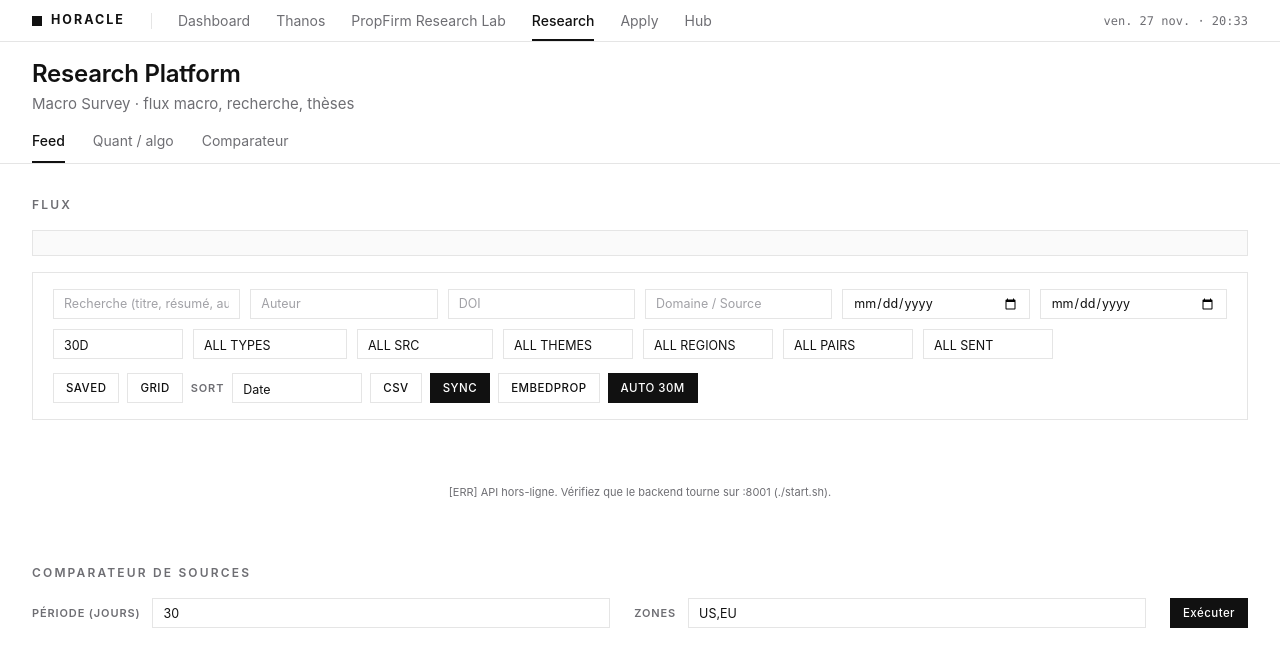
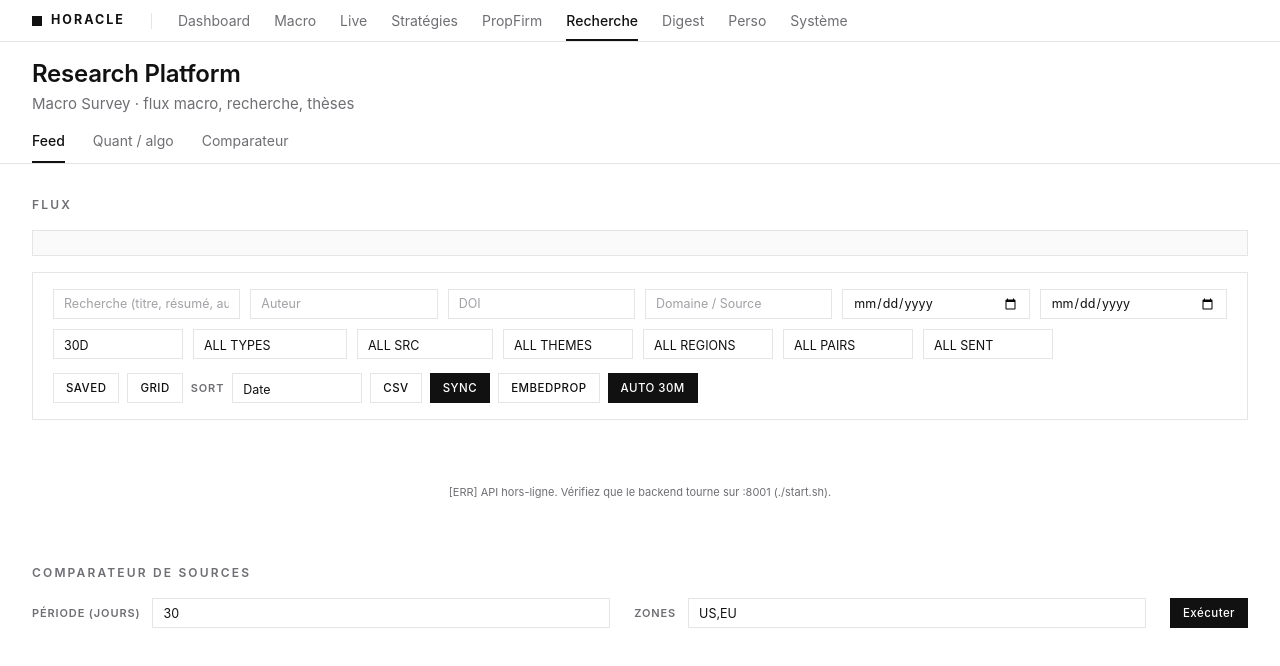
Before and after one commit to OptiWealthSolutions/Research-Platform, a plain HTML site: page frontend/index.html in a window 1280 px wide. Drawn offline with Linux system fonts and the light colour scheme; no server answers.

Commit message:
Sync Horacle UI 1.1 : barre unique de l'écosystème
Copie exacte de design/horacle-ui (Horacle Orchestrator), diffusée par scripts/design_sync.sh.

Co-Authored-By: Claude Opus 5.5 <noreply@anthropic.com>

```diff
--- a/frontend/horacle.css
+++ b/frontend/horacle.css
@@ -35,7 +35,8 @@
 .ho-eco .ho-mark { color: var(--ho-ink); font-weight: 700; font-size: 12.5px; letter-spacing: 0.16em; gap: 9px; }
 .ho-eco .ho-mark i { width: 10px; height: 10px; background: var(--ho-ink); display: inline-block; }
 .ho-eco .ho-eco-sep { width: 1px; height: 16px; background: var(--ho-line); }
-.ho-eco .ho-eco-right { margin-left: auto; font-family: var(--ho-mono); font-size: 12px; color: var(--ho-muted); }
+.ho-eco .ho-eco-nav { display: flex; align-items: stretch; gap: 24px; height: 100%; }
+.ho-eco .ho-eco-right { margin-left: auto; font-size: 12px; color: var(--ho-muted); white-space: nowrap; display: flex; gap: 14px; align-items: center; }
 
 /* ── en-tête et onglets fixes sous la barre d'écosystème ─────────────────── */
 html.ho-has-eco, html.ho-has-eco body { overflow-x: clip; height: auto; min-height: 100%; }
--- a/frontend/horacle.js
+++ b/frontend/horacle.js
@@ -1,22 +1,39 @@
-/* Horacle UI 1.0 — barre d'écosystème commune. Source : Horacle Orchestrator/design/horacle-ui/ (copie exacte
-   dans chaque projet). Injecte en haut de <body> la même barre partout : marque, liens vers chaque application,
-   heure. L'application courante est reconnue par son port (ou <script data-app="…">). Aucune requête réseau. */
+/* Horacle UI 1.1 — barre d'écosystème commune. Source : Horacle Orchestrator/design/horacle-ui/ (copie exacte
+   dans chaque projet). Injecte en haut de <body> la MÊME barre partout : marque et sections du desk.
+   Une section mène soit à une vue de l'orchestrateur (:8700/#…), soit directement à une application.
+   La section active est reconnue par le port (ou <script data-app="…">) et, dans l'orchestrateur, par l'ancre.
+   Aucune requête réseau, pas d'horloge (l'heure est affichée une seule fois, sur le Dashboard). */
 (function () {
   if (window.__horacleEco) return;
   window.__horacleEco = true;
-  var APPS = [
-    { id: "orchestrator", name: "Dashboard", port: "8700" },
-    { id: "thanos", name: "Thanos", port: "8050" },
-    { id: "proplab", name: "PropFirm Research Lab", port: "8830" },
-    { id: "research", name: "Research", port: "3001" },
-    { id: "apply", name: "Apply", port: "8002" },
-    { id: "hub", name: "Hub", port: "8000" },
+  var ORCH = "http://127.0.0.1:8700/";
+  var ITEMS = [
+    { id: "overview", label: "Dashboard", hash: "" },
+    { id: "macro", label: "Macro", hash: "macro", ports: ["8000"] },
+    { id: "live", label: "Live", hash: "live" },
+    { id: "strategies", label: "Stratégies", url: "http://127.0.0.1:8050/", ports: ["8050"] },
+    { id: "propfirm", label: "PropFirm", url: "http://127.0.0.1:8830/", ports: ["8830"] },
+    { id: "recherche", label: "Recherche", url: "http://127.0.0.1:3001/", ports: ["3001", "8001"] },
+    { id: "digest", label: "Digest", hash: "digest" },
+    { id: "perso", label: "Perso", hash: "perso", ports: ["8002", "5173"] },
+    { id: "systeme", label: "Système", hash: "systeme" },
   ];
+  // Ancres de l'orchestrateur (anciennes comprises) → section de la barre
+  var ALIAS = { "": "overview", overview: "overview", macro: "macro", hub: "macro", live: "live", track: "live",
+    strategies: "strategies", thanos: "strategies", proplab: "propfirm", recherche: "recherche", research: "recherche",
+    digest: "digest", perso: "perso", os: "perso", apply: "perso", systeme: "systeme", code: "systeme", journal: "systeme" };
+  var APP_PORT = { orchestrator: "8700", thanos: "8050", proplab: "8830", research: "3001", apply: "8002", hub: "8000" };
   var me = document.currentScript && document.currentScript.dataset.app;
-  if (!me) {
-    var port = location.port;
-    var hit = APPS.find(function (a) { return a.port === port; });
-    me = hit ? hit.id : port === "5173" ? "apply" : "";
+  var port = me && APP_PORT[me] ? APP_PORT[me] : location.port;
+  var inOrch = port === "8700" || me === "orchestrator";
+  function current() {
+    if (inOrch) return ALIAS[location.hash.slice(1).split("/")[0]] || "overview";
+    var hit = ITEMS.find(function (i) { return (i.ports || []).indexOf(port) >= 0; });
+    return hit ? hit.id : "";
+  }
+  function href(i) {
+    if (i.url) return i.url;
+    return inOrch ? "#" + (i.hash || "overview") : ORCH + (i.hash ? "#" + i.hash : "");
   }
   function build() {
     if (!document.body || document.querySelector(".ho-eco")) return;
@@ -24,21 +41,21 @@
     bar.className = "ho-eco";
     bar.setAttribute("role", "navigation");
     bar.setAttribute("aria-label", "Écosystème Horacle");
-    var html = '<a class="ho-mark" href="http://127.0.0.1:8700/" title="Horacle Orchestrator"><i></i>HORACLE</a><span class="ho-eco-sep"></span>';
-    APPS.forEach(function (a) {
-      html += '<a href="http://127.0.0.1:' + a.port + '/"' + (a.id === me ? ' class="on" aria-current="page"' : "") + ">" + a.name + "</a>";
-    });
-    html += '<span class="ho-eco-right" data-ho-clock></span>';
+    var html = '<a class="ho-mark" href="' + (inOrch ? "#overview" : ORCH) + '" title="Horacle Orchestrator"><i></i>HORACLE</a><span class="ho-eco-sep"></span><nav class="ho-eco-nav">';
+    ITEMS.forEach(function (i) { html += '<a href="' + href(i) + '" data-ho-item="' + i.id + '">' + i.label + "</a>"; });
+    html += '</nav><span class="ho-eco-right" data-ho-slot></span>';
     bar.innerHTML = html;
     document.body.insertBefore(bar, document.body.firstChild);
-    var clock = bar.querySelector("[data-ho-clock]");
-    var tick = function () {
-      var d = new Date();
-      clock.textContent = d.toLocaleDateString("fr-FR", { weekday: "short", day: "numeric", month: "short" }) + " · " +
-        d.toLocaleTimeString("fr-FR", { hour: "2-digit", minute: "2-digit" });
+    var mark = function () {
+      var cur = current();
+      bar.querySelectorAll("[data-ho-item]").forEach(function (a) {
+        var on = a.getAttribute("data-ho-item") === cur;
+        a.classList.toggle("on", on);
+        if (on) a.setAttribute("aria-current", "page"); else a.removeAttribute("aria-current");
+      });
     };
-    tick();
-    setInterval(tick, 15000);
+    mark();
+    window.addEventListener("hashchange", mark);
     document.documentElement.classList.add("ho-has-eco");
     if (me) document.documentElement.dataset.hoApp = me;
     function syncHeaderHeight() {
```
